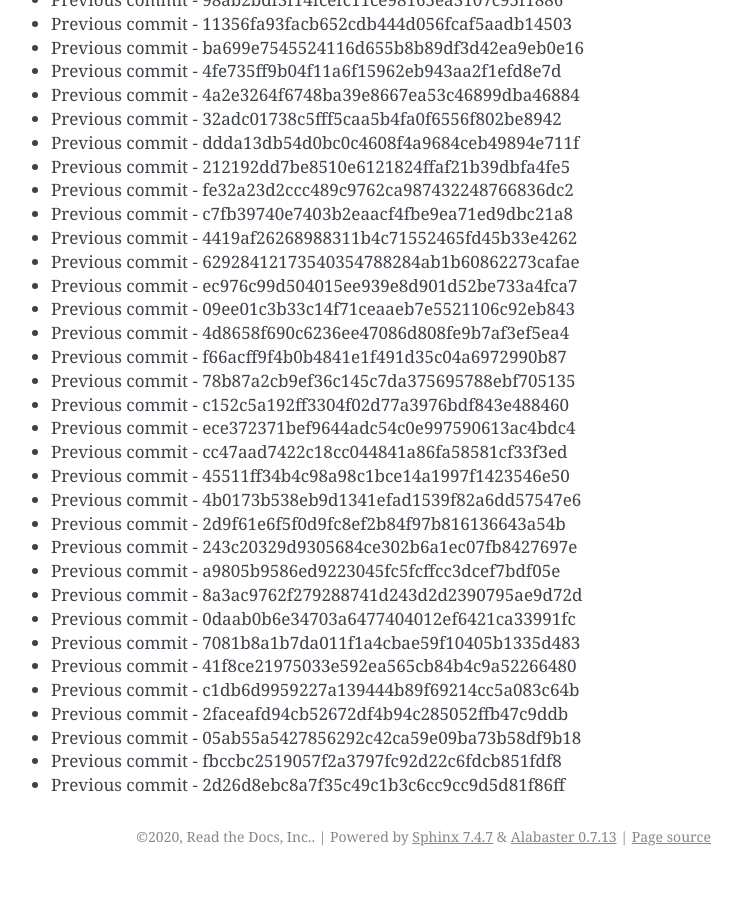
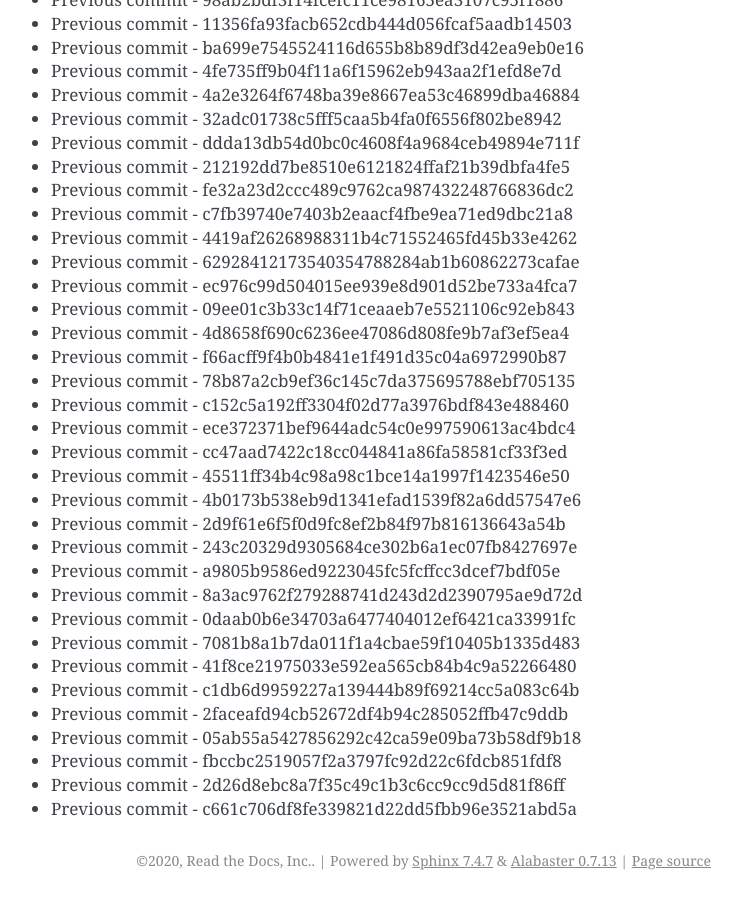
Before and after one commit to readthedocs/rtd-git-stresstest, a Sphinx documentation site: the page built from docs/updates.rst, in a window 1280 px wide and 900 px high, scrolled down 64217 px. Shown: the whole window, without its empty margins (399-1141 px from the left). Built offline with Sphinx 7.4.7, drawn with Linux system fonts in a browser that asks for light colours; before the commit the page ends 65093 px from its top, so only the background shows below that.

Commit message:
Generating commit from previous: c661c706df8fe339821d22dd5fbb96e3521abd5a

```diff
--- a/docs/updates.rst
+++ b/docs/updates.rst
@@ -2730,3 +2730,4 @@ It can be tested for any performance characteristics.
 * Previous commit - 05ab55a5427856292c42ca59e09ba73b58df9b18
 * Previous commit - fbccbc2519057f2a3797fc92d22c6fdcb851fdf8
 * Previous commit - 2d26d8ebc8a7f35c49c1b3c6cc9cc9d5d81f86ff
+* Previous commit - c661c706df8fe339821d22dd5fbb96e3521abd5a
```
